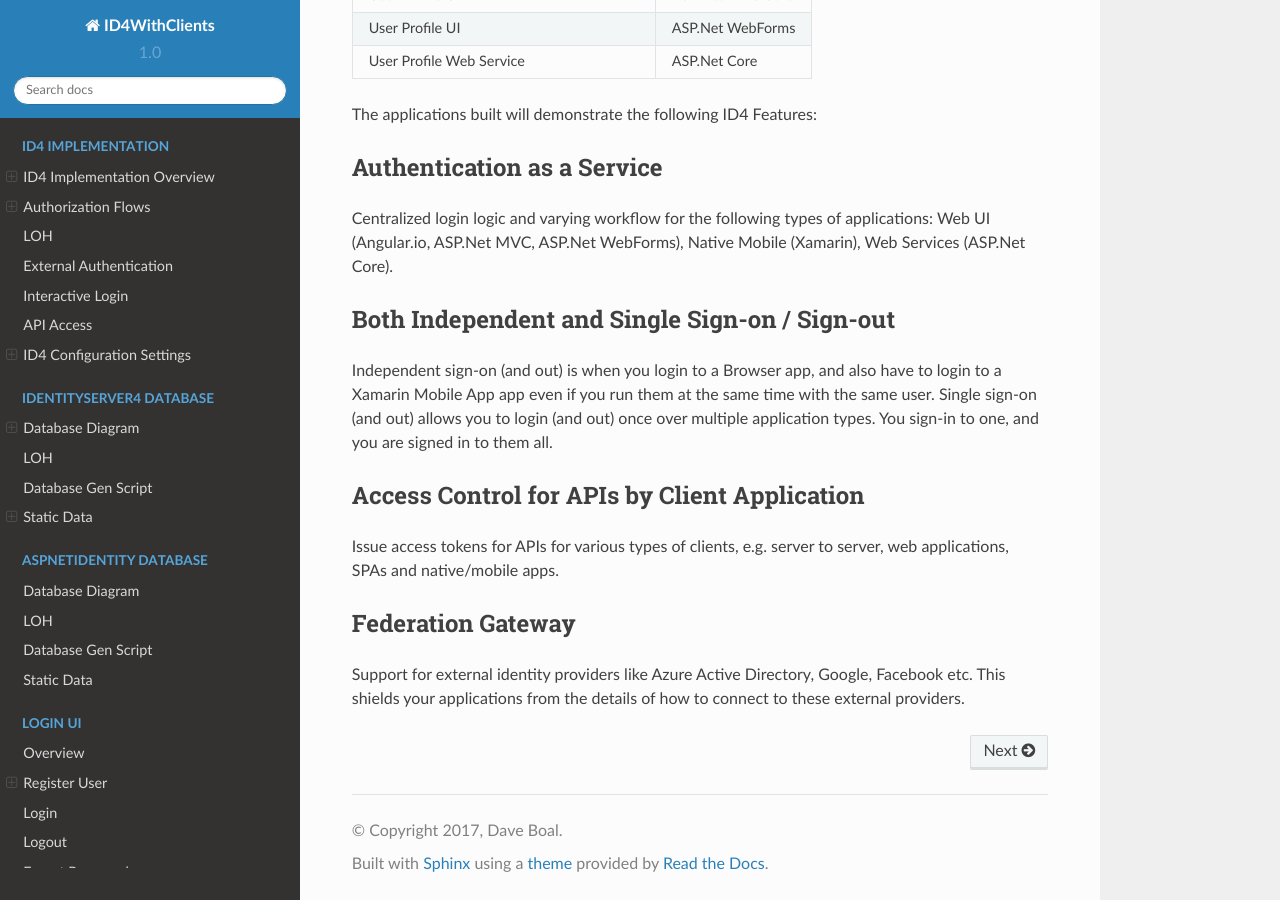
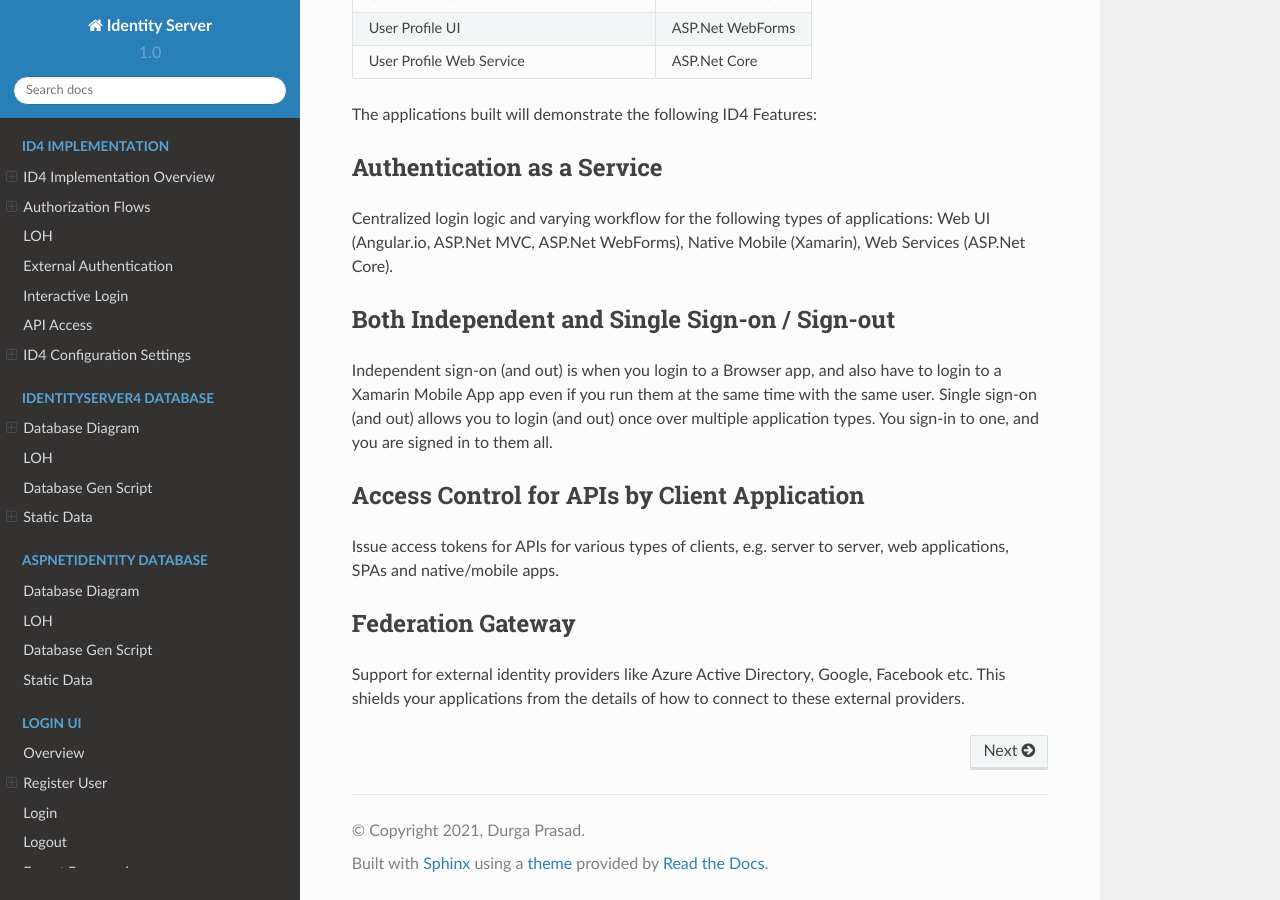
Before and after one commit to DurgaPrasadReddyV/SingleSignOn, a Sphinx documentation site: the page built from docs/index.rst, in a window 1280 px wide and 900 px high, scrolled down 924 px. Built offline with Sphinx 7.4.7 and the Read the Docs theme 2.0.0, drawn with Linux system fonts in a browser that asks for light colours.

```diff
--- a/docs/conf.py
+++ b/docs/conf.py
@@ -1,7 +1,7 @@
 #!/usr/bin/env python3
 # -*- coding: utf-8 -*-
 #
-# ID4WithClients documentation build configuration file, created by
+# IdentityServer documentation build configuration file, created by
 # sphinx-quickstart on Fri Dec 29 18:33:13 2017.
 #
 # This file is execfile()d with the current directory set to its
@@ -50,9 +50,9 @@ source_suffix = '.rst'
 master_doc = 'index'
 
 # General information about the project.
-project = 'ID4WithClients'
-copyright = '2017, Dave Boal'
-author = 'Dave Boal'
+project = 'Identity Server'
+copyright = '2021, Durga Prasad'
+author = 'Durga Prasad'
 
 # The version info for the project you're documenting, acts as replacement for
 # |version| and |release|, also used in various other places throughout the
@@ -128,7 +128,7 @@ html_sidebars = {
 # -- Options for HTMLHelp output ------------------------------------------
 
 # Output file base name for HTML help builder.
-htmlhelp_basename = 'ID4ClientTestdoc'
+htmlhelp_basename = 'IdentityServer'
 
 
 # -- Options for LaTeX output ---------------------------------------------
@@ -155,8 +155,8 @@ latex_elements = {
 # (source start file, target name, title,
 #  author, documentclass [howto, manual, or own class]).
 latex_documents = [
-    (master_doc, 'ID4WithClients.tex', 'ID4WithClients Documentation',
-     'Dave Boal', 'manual'),
+    (master_doc, 'IdentityServer.tex', 'IdentityServer Documentation',
+     'Durga Prasad', 'manual'),
 ]
 
 
@@ -165,7 +165,7 @@ latex_documents = [
 # One entry per manual page. List of tuples
 # (source start file, name, description, authors, manual section).
 man_pages = [
-    (master_doc, 'id4withclients', 'ID4WithClients Documentation',
+    (master_doc, 'IdentityServer', 'IdentityServer Documentation',
      [author], 1)
 ]
 
@@ -176,7 +176,7 @@ man_pages = [
 # (source start file, target name, title, author,
 #  dir menu entry, description, category)
 texinfo_documents = [
-    (master_doc, 'ID4WithClients', 'ID4WithClients Documentation',
-     author, 'ID4WithClients', 'One line description of project.',
+    (master_doc, 'IdentityServer', 'IdentityServer Documentation',
+     author, 'Durga Prasad', 'One line description of project.',
      'Miscellaneous'),
 ]
```
Also changed, not shown: 2 other files.
